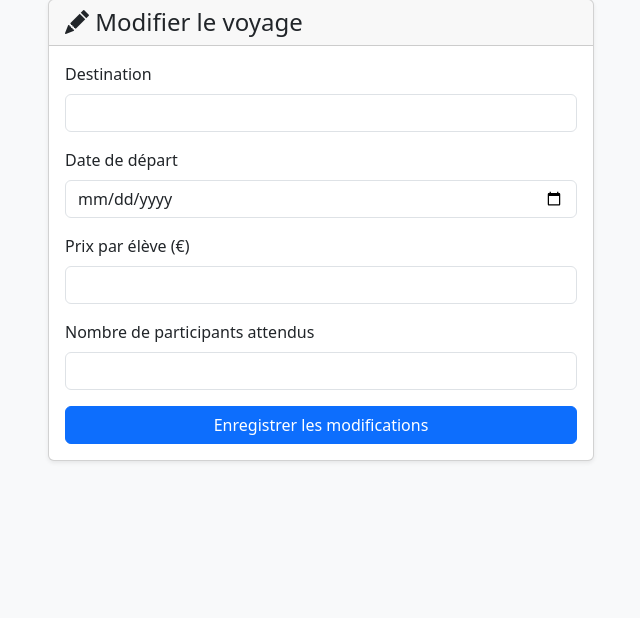
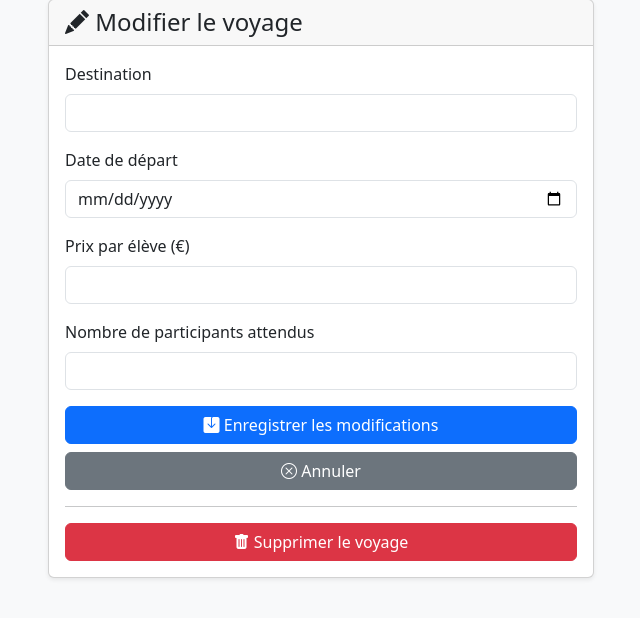
Before and after one commit to collet-david-pro/Voyages, a Flask app: template templates/modifier_voyage.html in a window 1280 px wide. Shown: the part 89-707 px from the top of the page, without its empty margins (319-959 px from the left). Run offline with Flask 2, Linux system fonts and the light colour scheme; the template is opened without the code that fills it, so the values that code supplies are empty.

Commit message:
ajout bouton delete voyage

```diff
--- a/app.py
+++ b/app.py
@@ -184,6 +184,18 @@ def modifier_voyage(voyage_id):
 
     return render_template('modifier_voyage.html', voyage=voyage)
 
+@app.route('/voyage/<int:voyage_id>/supprimer', methods=['POST'])
+def supprimer_voyage(voyage_id):
+    """Supprime un voyage et toutes les données associées (élèves, paiements)."""
+    # get_voyage va lever une 404 si le voyage n'existe pas, ce qui est une bonne sécurité.
+    get_voyage(voyage_id)
+
+    db = get_db()
+    db.execute('DELETE FROM voyages WHERE id = ?', (voyage_id,))
+    db.commit()
+
+    # Après la suppression, on redirige vers la page d'accueil.
+    return redirect(url_for('index'))
 
 # -------------------------------------------
 #  Gestion des élèves
--- a/templates/modifier_voyage.html
+++ b/templates/modifier_voyage.html
@@ -25,7 +25,38 @@
                         <label for="nb_participants_attendu" class="form-label">Nombre de participants attendus</label>
                         <input type="number" class="form-control" id="nb_participants_attendu" name="nb_participants_attendu" value="{{ voyage.nb_participants_attendu }}" required>
                     </div>
-                    <button type="submit" class="btn btn-primary w-100">Enregistrer les modifications</button>
+                    <div class="d-grid gap-2">
+                        <button type="submit" class="btn btn-primary"><i class="bi bi-save-fill"></i> Enregistrer les modifications</button>
+                        <a href="{{ url_for('voyage_details', voyage_id=voyage.id) }}" class="btn btn-secondary"><i class="bi bi-x-circle"></i> Annuler</a>
+                    </div>
+                </form>
+                <hr>
+                <div class="d-grid">
+                    <button type="button" class="btn btn-danger" data-bs-toggle="modal" data-bs-target="#confirmDeleteModal">
+                        <i class="bi bi-trash-fill"></i> Supprimer le voyage
+                    </button>
+                </div>
+            </div>
+        </div>
+    </div>
+</div>
+
+<!-- Modal de confirmation de suppression -->
+<div class="modal fade" id="confirmDeleteModal" tabindex="-1" aria-labelledby="confirmDeleteModalLabel" aria-hidden="true">
+    <div class="modal-dialog">
+        <div class="modal-content">
+            <div class="modal-header">
+                <h5 class="modal-title" id="confirmDeleteModalLabel">Confirmation de suppression</h5>
+                <button type="button" class="btn-close" data-bs-dismiss="modal" aria-label="Close"></button>
+            </div>
+            <div class="modal-body">
+                <p>Êtes-vous absolument certain de vouloir supprimer le voyage <strong>{{ voyage.destination }}</strong> ?</p>
+                <p class="text-danger"><strong>Attention :</strong> Cette action est irréversible. Elle supprimera également tous les élèves inscrits et tous les paiements associés à ce voyage.</p>
+            </div>
+            <div class="modal-footer">
+                <button type="button" class="btn btn-secondary" data-bs-dismiss="modal">Annuler</button>
+                <form action="{{ url_for('supprimer_voyage', voyage_id=voyage.id) }}" method="post">
+                    <button type="submit" class="btn btn-danger">Oui, supprimer définitivement</button>
                 </form>
             </div>
         </div>
```
Also changed, not shown: 1 other file.
